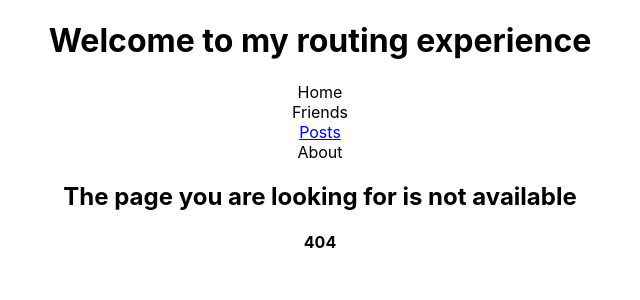
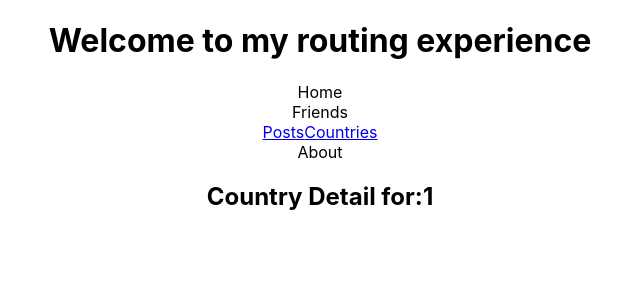
Before and after one commit to sadiqss/routing, a React (Create React App) app: page /country/1 in a window 1280 px wide. Before the commit this address had no page. Shown: the top 300 px of the page, without its empty margins (320-960 px from the left). Built offline with nearby package versions, Linux system fonts and the light colour scheme.

Commit message:
countries added

```diff
--- a/src/App.js
+++ b/src/App.js
@@ -1,6 +1,8 @@
 import { Route, Routes } from 'react-router-dom';
 import './App.css';
 import About from './compo/About/About';
+import Countries from './compo/Countries/Countries';
+import CountryDetail from './compo/CountryDetail/CountryDetail';
 import FriendDetail from './compo/FriendDetail/FriendDetail';
 import Friends from './compo/Friends/Friends';
 import Header from './compo/Header/Header';
@@ -20,6 +22,8 @@
         <Route path="/posts" element={<Post></Post>}>
           <Route path=':postId' element={<PostDetail></PostDetail>}></Route>
         </Route>
+        <Route path='/countries' element={<Countries></Countries>}></Route>
+        <Route path='/country/:countryName' element={<CountryDetail></CountryDetail>}></Route>
         <Route path='/about' element={<About></About>}></Route>
         <Route path='*' element={<NotFound></NotFound>}></Route>
       </Routes>
--- /dev/null
+++ b/src/compo/Countries/Countries.js
@@ -0,0 +1,25 @@
+import React, { useEffect, useState } from 'react';
+import { Link } from 'react-router-dom';
+
+const Countries = () => {
+    const [countries, setCountries] = useState([]);
+    useEffect(() => {
+        fetch('https://restcountries.com/v3.1/all')
+            .then(res => res.json())
+            .then(data => setCountries(data));
+    }, [])
+    return (
+        <div>
+            <h2>Welcome to my world</h2>
+            <ul>
+                {
+                    countries.map(country => <li>
+                        <Link to={`/country/${country.name.common}`}>{country.name.common}</Link>
+                    </li>)
+                }
+            </ul>
+        </div>
+    );
+};
+
+export default Countries;
--- /dev/null
+++ b/src/compo/CountryDetail/CountryDetail.js
@@ -0,0 +1,13 @@
+import React from 'react';
+import { useParams } from 'react-router-dom';
+
+const CountryDetail = () => {
+    const { countryName } = useParams();
+    return (
+        <div>
+            <h2>Country Detail for:{countryName} </h2>
+        </div>
+    );
+};
+
+export default CountryDetail;
--- a/src/compo/Header/Header.js
+++ b/src/compo/Header/Header.js
@@ -10,6 +10,7 @@
                 <CustomLink to='/'>Home</CustomLink >
                 <CustomLink to='/friends'>Friends</CustomLink >
                 <Link to="/posts">Posts</Link>
+                <Link to="/countries">Countries</Link>
                 {/* <Link to='/friends'>Friends</Link> */}
                 <CustomLink to='/about'>About</CustomLink >
             </nav>
```
